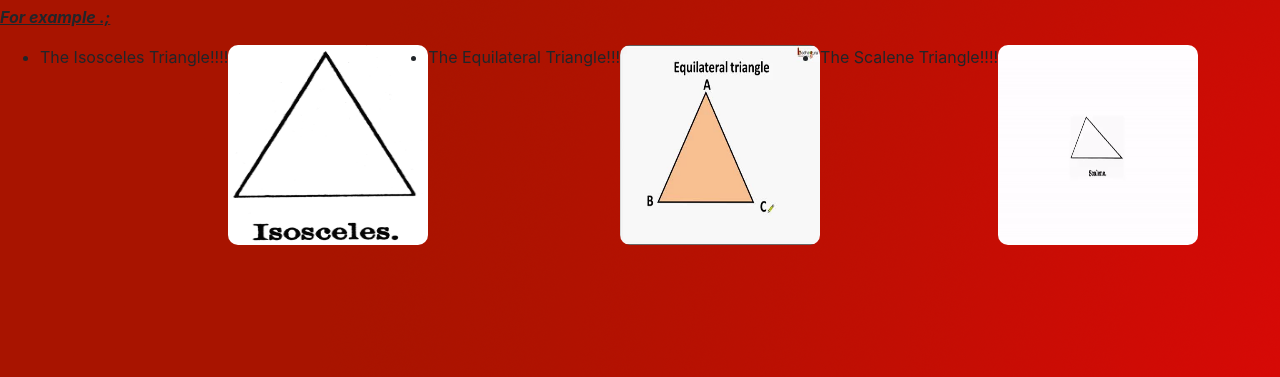
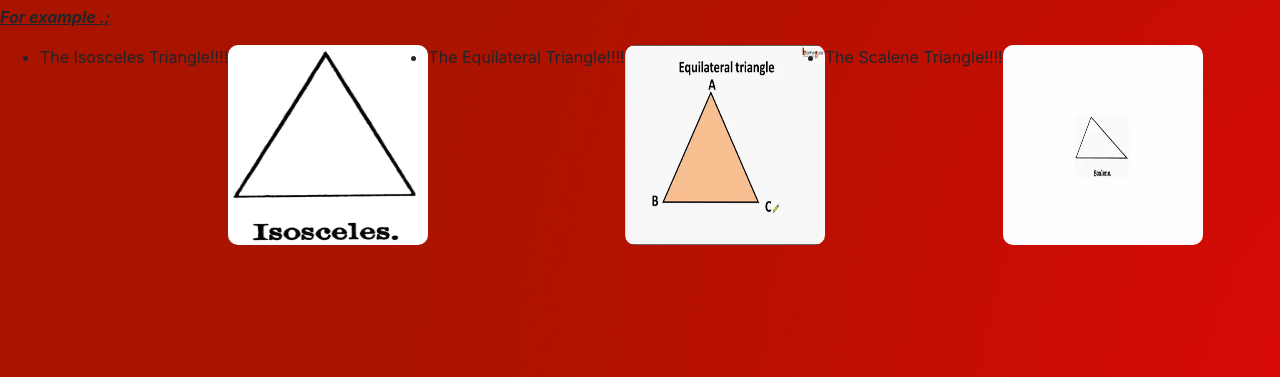
Before and after one commit to 6UK/Triangle-Tracker, a plain HTML site: page tri.html in a window 1280 px wide. Shown: the part 423-800 px from the top of the page. Drawn offline with Linux system fonts and the light colour scheme; files whose address does not match are found by name.

Commit message:
added a exclamation mark in li

```diff
--- a/tri.html
+++ b/tri.html
@@ -34,7 +34,7 @@
   <li>The Isosceles Triangle!!!!</li><img src="/home/njoroge/Desktop/tri/images/ISOSCLES .gif" alt="">
 
 
-  <li>The Equilateral Triangle!!!</li><img src="images/equilatersl .jpg" alt="">
+  <li>The Equilateral Triangle!!!!</li><img src="images/equilatersl .jpg" alt="">
 
 
   <li>The Scalene Triangle!!!!</li><img src="/home/njoroge/Desktop/tri/images/scalene.gif" alt="">
```
